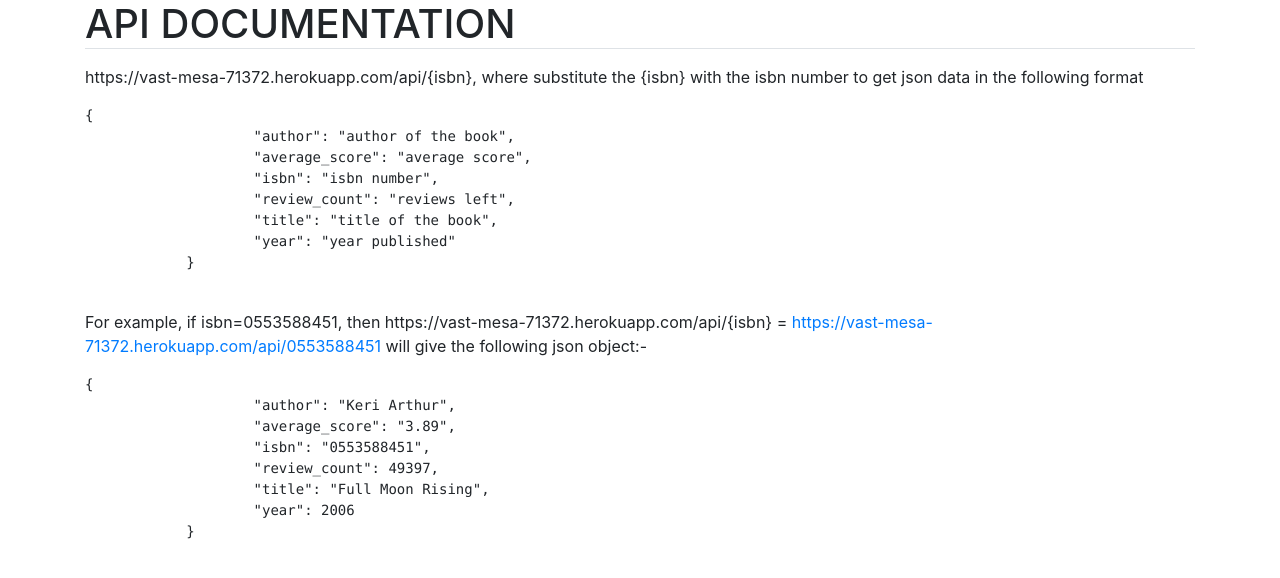
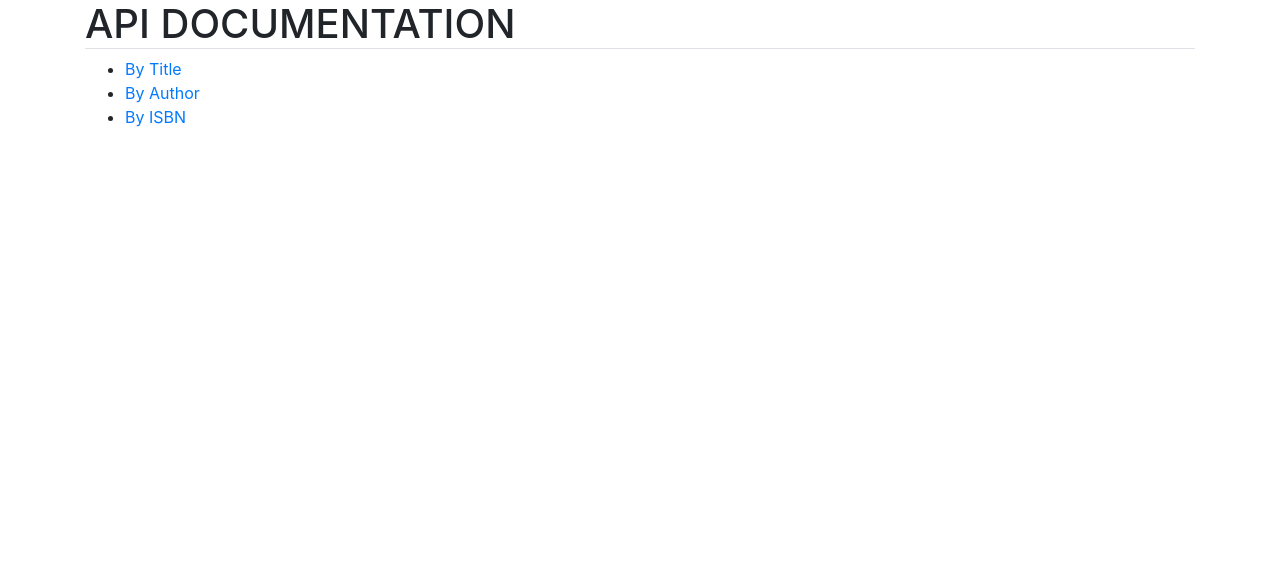
Before and after one commit to HashirGJ8842/BookReview, a Flask app: page /api_documentation in a window 1280 px wide. Shown: the part 56-634 px from the top of the page. Run offline with Flask 2, Linux system fonts and the light colour scheme; the visitor is signed in with stand-in values (Sample User, id 1); some libraries are stand-ins or nearby versions.

Commit message:
Improved API documentation

```diff
--- a/main.py
+++ b/main.py
@@ -12,6 +12,7 @@ engine = create_engine(os.getenv("DATABASE_URL"))
 db = scoped_session(sessionmaker(bind=engine))
 app = Flask(__name__)
 app.config['SECRET_KEY'] = 'POP'
+app.config['JSONIFY_PRETTYPRINT_REGULAR'] = True
 app.config['SESSION_PERMANENT'] = False
 app.config['SESSION_TYPE'] = 'filesystem'
 Session(app)
--- /dev/null
+++ b/static/index.js
@@ -0,0 +1,24 @@
+document.addEventListener("DOMContentLoaded", () => {
+    var title = document.querySelector('#title_')
+    var author = document.querySelector('#author_')
+    var isbn = document.querySelector('#ISBN_')
+    title.addEventListener("click", () => {
+        console.log('Test')
+        document.querySelector('#title').setAttribute('style', 'display:block')
+        document.querySelector('#author').setAttribute('style', 'display:none')
+        document.querySelector('#isbn').setAttribute('style', 'display:none')
+    })
+    author.addEventListener("click", () => {
+        console.log('Test')
+        document.querySelector('#author').setAttribute('style', 'display:block')
+        document.querySelector('#title').setAttribute('style', 'display:none')
+        document.querySelector('#isbn').setAttribute('style', 'display:none')
+    })
+    isbn.addEventListener("click", () => {
+        console.log('Test')
+        document.querySelector('#isbn').setAttribute('style', 'display:block')
+        document.querySelector('#title').setAttribute('style', 'display:none')
+        document.querySelector('#author').setAttribute('style', 'display:none')
+    })
+
+})
--- a/templates/document.html
+++ b/templates/document.html
@@ -1,27 +1,98 @@
 {% extends 'layout.html' %}
+
+{% block scripts %}
+<script src="static/index.js">
+
+</script>
+{% endblock scripts %}
 
 {% block content %}
     <div class="container">
         <h1 class="border-bottom"> API DOCUMENTATION </h1>
-        <p class="mt-3">https://vast-mesa-71372.herokuapp.com/api/{isbn}, where substitute the {isbn} with the isbn number to get json data in the following format</p>
-        <pre>{
-                    "author": "author of the book",
-                    "average_score": "average score",
-                    "isbn": "isbn number",
-                    "review_count": "reviews left",
-                    "title": "title of the book",
-                    "year": "year published"
-            }
+        <ul>
+            <li><a href="#" id="title_"> By Title </a></li>
+            <li><a href="#" id="author_"> By Author </a></li>
+            <li><a href="#" id="ISBN_"> By ISBN </a></li>
+        </ul>
+        <div id="title" style="display: none">
+        <p class="mt-3">https://book-review-hashir.herokuapp.com/api/title/{title}, where substitute the {title} with the title or a part of title to get the list of all the books data in JSON format.</p>
+        <p>For example, if title=pon, then https://book-review-hashir.herokuapp.com/api/title/{title} = <a href="https://book-review-hashir.herokuapp.com/api/title/pon">https://book-review-hashir.herokuapp.com/api/title/pon</a> will give the following json object:-</p>
+        <pre>
+                [
+                  {
+                    "author": "Nora Roberts",
+                    "average_score": "4.20",
+                    "isbn": "0749932775",
+                    "review_count": 92318,
+                    "title": "Dance Upon The Air",
+                    "year": 2001
+                  },
+                  {
+                    "author": "Vernor Vinge",
+                    "average_score": "4.14",
+                    "isbn": "0812515285",
+                    "review_count": 91521,
+                    "title": "A Fire Upon The Deep",
+                    "year": 1992
+                  },
+                  {
+                    "author": "Jean Ferris",
+                    "average_score": "3.99",
+                    "isbn": "0152050841",
+                    "review_count": 33961,
+                    "title": "Once Upon a Marigold",
+                    "year": 2002
+                  },
+                  {
+                    "author": "Iain M. Banks",
+                    "average_score": "4.18",
+                    "isbn": "185723135X",
+                    "review_count": 50321,
+                    "title": "Use of Weapons",
+                    "year": 1990
+                  }
+                ]
         </pre>
-        <p>For example, if isbn=0553588451, then https://vast-mesa-71372.herokuapp.com/api/{isbn} = <a href="https://vast-mesa-71372.herokuapp.com/api/0553588451">https://vast-mesa-71372.herokuapp.com/api/0553588451</a> will give the following json object:-</p>
-        <pre>{
-                    "author": "Keri Arthur",
+        </div>
+        <div id="author" style="display: none">
+        <p class="mt-3">https://book-review-hashir.herokuapp.com/api/author/{author}, where substitute the {author} with the author's name or a part of author's name to get the list of all the books data in JSON format.</p>
+        <p>For example, if author=pot, then https://book-review-hashir.herokuapp.com/api/author/{author} = <a href="https://book-review-hashir.herokuapp.com/api/author/pot">https://book-review-hashir.herokuapp.com/api/author/pot</a> will give the following json object:-</p>
+        <pre>
+                [
+                  {
+                    "author": "Truman Capote",
+                    "average_score": "4.07",
+                    "isbn": "0679745580",
+                    "review_count": 848154,
+                    "title": "In Cold Blood",
+                    "year": 1965
+                  },
+                  {
+                    "author": "Truman Capote",
                     "average_score": "3.89",
-                    "isbn": "0553588451",
-                    "review_count": 49397,
-                    "title": "Full Moon Rising",
-                    "year": 2006
-            }
+                    "isbn": "0679745653",
+                    "review_count": 231,
+                    "title": "Breakfast at Tiffany's",
+                    "year": 1958
+                  }
+                ]
         </pre>
+        </div>
+        <div id="isbn" style="display: none">
+        <p class="mt-3">https://book-review-hashir.herokuapp.com/api/isbn/{isbn}, where substitute the {isbn} with the isbn number or a part of isbn number to get the list of all the books data in JSON format.</p>
+        <p>For example, if isbn=9876, then https://book-review-hashir.herokuapp.com/api/isbn/{isbn} = <a href="https://book-review-hashir.herokuapp.com/api/isbn/9876">https://book-review-hashir.herokuapp.com/api/isbn/9876</a> will give the following json object:-</p>
+        <pre>
+                [
+                  {
+                    "author": "Armistead Maupin",
+                    "average_score": "4.03",
+                    "isbn": "0552998761",
+                    "review_count": 57160,
+                    "title": "Tales of the City",
+                    "year": 1978
+                  }
+                ]
+        </pre>
+        </div>
     </div>
 {% endblock content %}
--- a/templates/layout.html
+++ b/templates/layout.html
@@ -6,6 +6,8 @@
     <meta name="viewport" content="width=device-width, initial-scale=1, shrink-to-fit=no">
     <link rel="shortcut icon" href="static/favicon.ico">
     <!-- Bootstrap CSS -->
+      {% block scripts %}
+      {% endblock scripts %}
     <link rel="stylesheet" href="https://stackpath.bootstrapcdn.com/bootstrap/4.4.1/css/bootstrap.min.css" integrity="sha384-Vkoo8x4CGsO3+Hhxv8T/Q5PaXtkKtu6ug5TOeNV6gBiFeWPGFN9MuhOf23Q9Ifjh" crossorigin="anonymous">
     {% if title %}
       <title>Miracle Bookstore -- {{ title }}</title>
```
Also changed, not shown: 2 other files.
